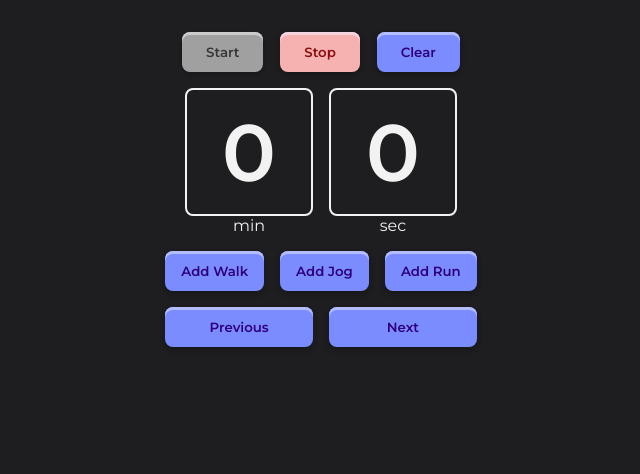
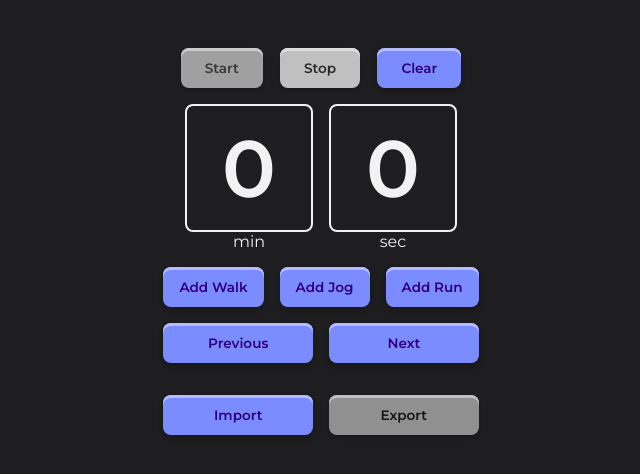
Before and after one commit to coltonleach/cardio-app, a Vue app: page / in a window 1280 px wide. Shown: the top 474 px of the page, without its empty margins (319-959 px from the left). Built offline with nearby package versions, Linux system fonts and the light colour scheme.

Commit message:
added feature to import and export logs

```diff
--- a/package.json
+++ b/package.json
@@ -10,7 +10,8 @@
   },
   "dependencies": {
     "sass": "^1.75.0",
-    "vue": "^3.4.21"
+    "vue": "^3.4.21",
+    "vue-router": "^4.3.2"
   },
   "devDependencies": {
     "@vitejs/plugin-vue": "^5.0.4",
--- a/src/App.vue
+++ b/src/App.vue
@@ -1,9 +1,11 @@
 <script setup>
 import { ref } from 'vue'
-import Timer from './components/Timer.vue'
+import Timer from '@/components/Timer.vue'
+import SideBar from '@/components/SideBar.vue'
 </script>
 
 <template>
+  <!-- <SideBar /> -->
   <Timer />
 </template>
 
--- /dev/null
+++ b/src/assets/Close.vue
@@ -0,0 +1,17 @@
+<template>
+  <svg
+    xmlns="http://www.w3.org/2000/svg"
+    :width="size"
+    :height="size"
+    viewBox="0 0 24 24"
+  >
+    <path
+      fill="currentColor"
+      d="m12 13.4l-4.9 4.9q-.275.275-.7.275t-.7-.275t-.275-.7t.275-.7l4.9-4.9l-4.9-4.9q-.275-.275-.275-.7t.275-.7t.7-.275t.7.275l4.9 4.9l4.9-4.9q.275-.275.7-.275t.7.275t.275.7t-.275.7L13.4 12l4.9 4.9q.275.275.275.7t-.275.7t-.7.275t-.7-.275z"
+    ></path>
+  </svg>
+</template>
+
+<script setup>
+const { size } = defineProps(['size'])
+</script>
--- /dev/null
+++ b/src/assets/Hamburger.vue
@@ -0,0 +1,20 @@
+<template>
+  <svg
+    xmlns="http://www.w3.org/2000/svg"
+    :width="size"
+    :height="size"
+    viewBox="0 0 24 24"
+  >
+    <path
+      fill="none"
+      stroke="currentColor"
+      stroke-linecap="round"
+      stroke-width="1.5"
+      d="M20 7H4m16 5H4m16 5H4"
+    ></path>
+  </svg>
+</template>
+
+<script setup>
+const { size } = defineProps(['size'])
+</script>
--- /dev/null
+++ b/src/components/SideBar.vue
@@ -0,0 +1,47 @@
+<script setup>
+import { ref } from 'vue'
+import Close from '@/assets/Close.vue'
+import Hamburger from '@/assets/Hamburger.vue'
+
+const menu = ref(false)
+</script>
+<template>
+  <div class="menu-btn" @click="menu = !menu">
+    <Close size="2rem" v-if="menu" />
+    <Hamburger size="2rem" v-if="!menu" />
+  </div>
+  <div class="nav-fullscreen" :class="menu ? 'true' : ''">
+    <a>Login</a>
+    <a>FAQ</a>
+    <a>General Info</a>
+  </div>
+</template>
+<style lang="scss" scoped>
+.menu-btn {
+  z-index: 10;
+  position: absolute;
+  top: 0;
+  left: 0;
+  margin: 1rem;
+}
+
+.nav-fullscreen {
+  z-index: 1;
+  position: fixed;
+  inset: 0;
+  display: flex;
+  opacity: 0;
+  flex-direction: column;
+  gap: 2rem;
+  font-size: 2rem;
+  background-color: var(--clr-nav);
+  padding-top: 5rem;
+  right: 100%;
+  transition: right 500ms ease, opacity 100ms ease;
+
+  &.true {
+    opacity: 1;
+    right: 0;
+  }
+}
+</style>
--- a/src/components/Timer.vue
+++ b/src/components/Timer.vue
@@ -19,6 +19,7 @@ const minutesInput = ref(null)
 const secondsInput = ref(null)
 const difference = ref(null)
 const audio = ref(new Audio(walkAudio))
+const exportBtn = ref(null)
 
 const getType = (type) => {
   if (type === 'walk') return 'Walking'
@@ -76,6 +77,15 @@ const handleAdd = (type) => {
   minutesInput.value.value = 0
   minutes.value = activePart.value.minutes
   seconds.value = activePart.value.seconds
+
+  const blob = new Blob(
+    [JSON.stringify(partLog.value.map(({ active, id, ...rest }) => rest), null, 2)],
+    {
+      type: 'application/json',
+    }
+  )
+  exportBtn.value.href = URL.createObjectURL(blob)
+  exportBtn.value.download = 'run.json'
 }
 
 const handleClearLog = () => {
@@ -142,19 +152,39 @@ const handleAudioUpdate = () => {
   }
   if (status.value === 'active') audio.value.play()
 }
+
+const handleImportRun = async (e) => {
+  const file = e.target.files[0]
+  const text = await file.text()
+  const jsonLog = JSON.parse(text).map((part, i) => {
+    return {...part, id: i,
+    active: i === 0 ? true : false,}
+  })
+  partLog.value = jsonLog
+  activePart.value = jsonLog[0]
+  minutes.value = jsonLog[0].minutes
+  seconds.value = jsonLog[0].seconds
+}
 </script>
 
 <template>
   <div class="top-btn-container">
     <button
       class="start"
-      :disabled="partLog.length <= 0"
+      :disabled="status == 'active' || partLog.length <= 0"
       @click="handleStart"
       ref="startBtn"
     >
       Start
     </button>
-    <button class="stop" @click="handleStop" ref="stopBtn">Stop</button>
+    <button
+      :disabled="status == 'inactive'"
+      class="stop"
+      @click="handleStop"
+      ref="stopBtn"
+    >
+      Stop
+    </button>
     <button @click="handleClearLog">Clear</button>
   </div>
   <p class="active" v-if="status == 'active'">
@@ -218,10 +248,27 @@ const handleAudioUpdate = () => {
       />
     </li>
   </ol>
+  <div class="bottom-btn-container">
+    <input @change="handleImportRun" type="file" id="fileImport" name="fileImport"></input>
+    <label class="button" for="fileImport">Import</label>
+    <a
+      class="button"
+      :class="partLog.length <= 0 ? 'disabled' : ''"
+      ref="exportBtn"
+      >Export</a
+    >
+  </div>
 </template>
 
 <style lang="scss">
-button {
+#fileImport {
+  display: none;
+}
+
+button,
+.button {
+  text-align: center;
+  font-size: 0.85rem;
   padding: 0.75rem 1.5rem;
   font-weight: 600;
   border-radius: 0.5rem;
@@ -231,6 +278,7 @@ button {
     0 2px 4px hsla(0, 0%, 0%, 0.12);
   border: none;
   transition: filter 150ms linear;
+  text-decoration: none;
 
   &:hover {
     cursor: pointer;
@@ -250,7 +298,8 @@ button {
       0 2px 6px hsla(0, 0%, 0%, 0.15), 0 2px 4px hsla(0, 0%, 0%, 0.12);
   }
 
-  &:disabled {
+  &:disabled,
+  &.disabled {
     filter: saturate(0);
     cursor: not-allowed;
   }
@@ -321,11 +370,13 @@ input[type='number'] {
   }
 }
 
-.step-btn-container {
+.step-btn-container,
+.bottom-btn-container {
   display: flex;
   gap: 1rem;
 
-  button {
+  button,
+  .button {
     width: 100%;
   }
 }
--- a/src/style.css
+++ b/src/style.css
@@ -3,6 +3,7 @@
 :root {
   --black: #1e1e21;
   --white: #f2f2f2;
+  --clr-nav: rgb(37, 37, 45);
 }
 
 *::before,
@@ -26,4 +27,5 @@ body {
   display: flex;
   flex-direction: column;
   gap: 1rem;
+  margin-top: 1rem;
 }
```
Also changed, not shown: 1 other file (tests, documents, lock files or other folders).
